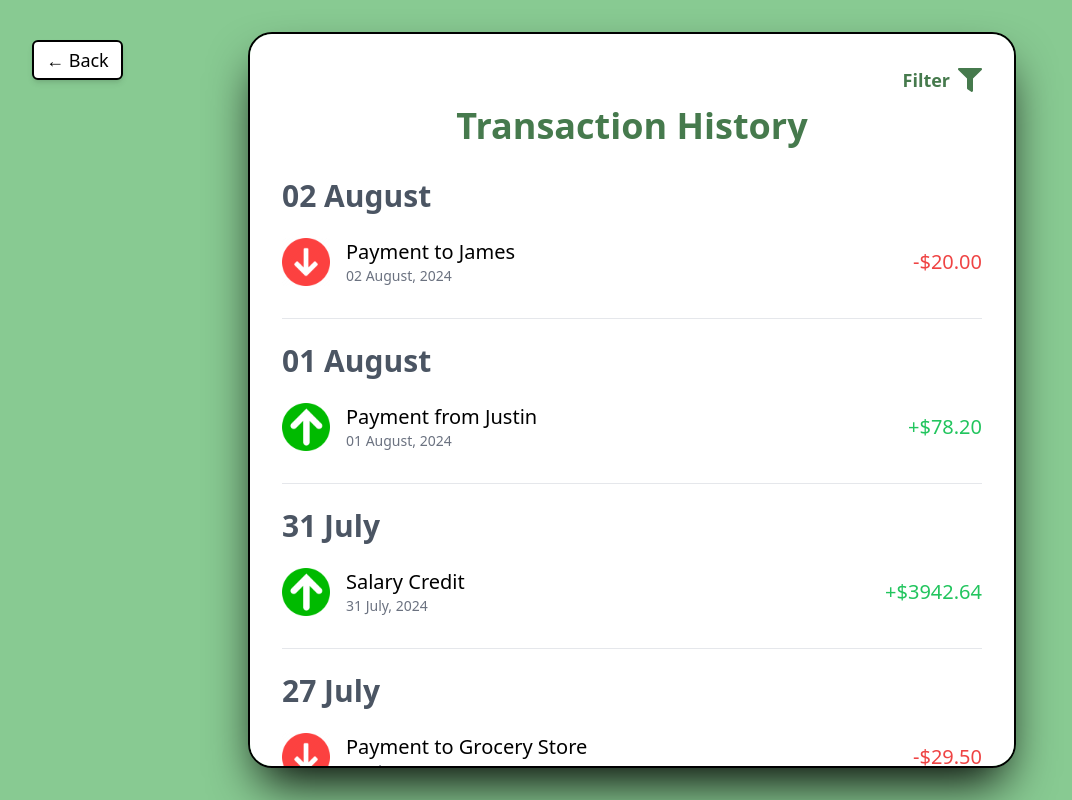
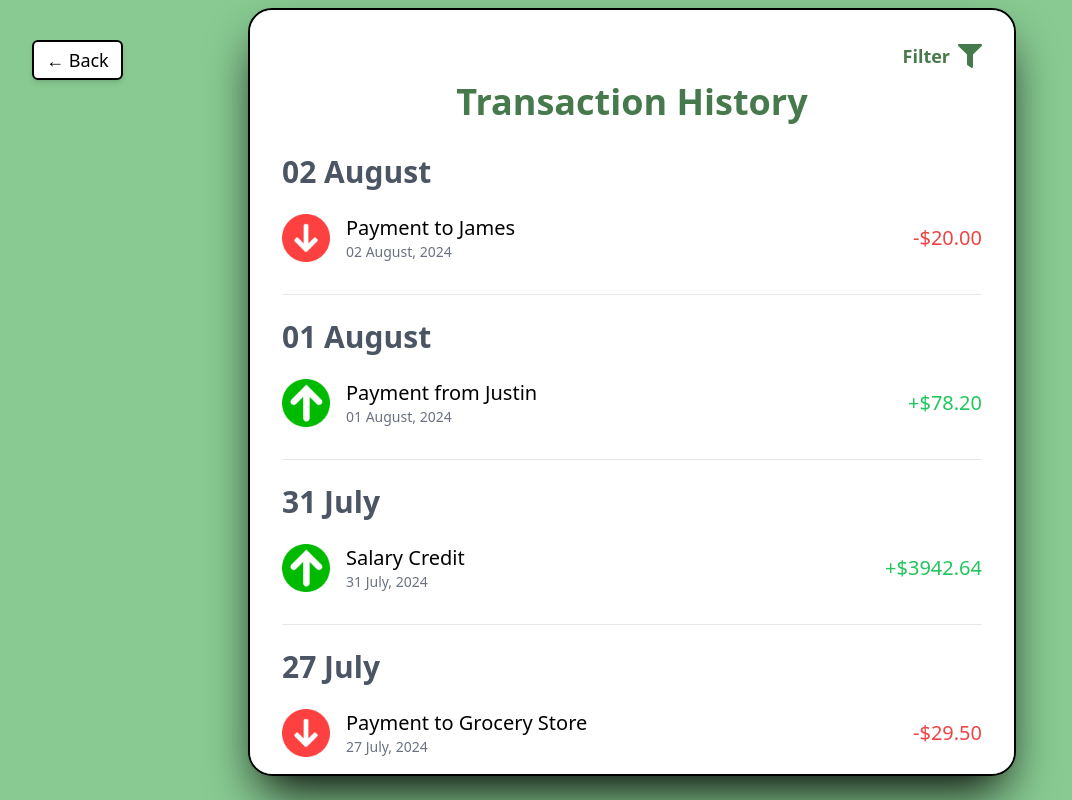
Before and after one commit to Kevaunjh/Wallet_Application, a React (Create React App) app: page /RecentTransactions in a window 1280 px wide. Shown: the whole page, without its empty margins (8-1080 px from the left). Built offline with nearby package versions, Linux system fonts and the light colour scheme.

Commit message:
Layout Changes 12

```diff
--- a/src/RecentTransactions.js
+++ b/src/RecentTransactions.js
@@ -102,7 +102,7 @@ const RecentTransactions = () => {
   });
 
   return (
-    <div className="bg-[#88ca92] min-h-screen xl:min-h-screen flex flex-col items-center xl:p-8 max-h-screen">
+    <div className="bg-[#88ca92] min-h-screen flex flex-col items-center xl:p-2 ">
       <Link
         to="/Main"
         className="hidden xl:block absolute top-10 left-10 text-black text-lg bg-white px-3 py-1 rounded-md shadow-md border-black border-2 z-10"
@@ -110,11 +110,11 @@ const RecentTransactions = () => {
         ← Back
       </Link>
       <div
-        className="bg-white shadow-2xl w-full xl:min-h-[700px] h-screen p-8 overflow-auto shadow-black border-black border-2
+        className="bg-white shadow-2xl w-full 2xl:min-h-[700px] h-screen p-8 overflow-auto shadow-black border-black border-2
         xl:rounded-3xl
         rounded-none
         xl:max-w-3xl
-        xl:max-h-[93vh] relative"
+        xl:max-h-[96vh] relative"
         style={{ scrollbarWidth: 'none' }}
       >
         <div className="w-full flex justify-between md:mb-4">
```
